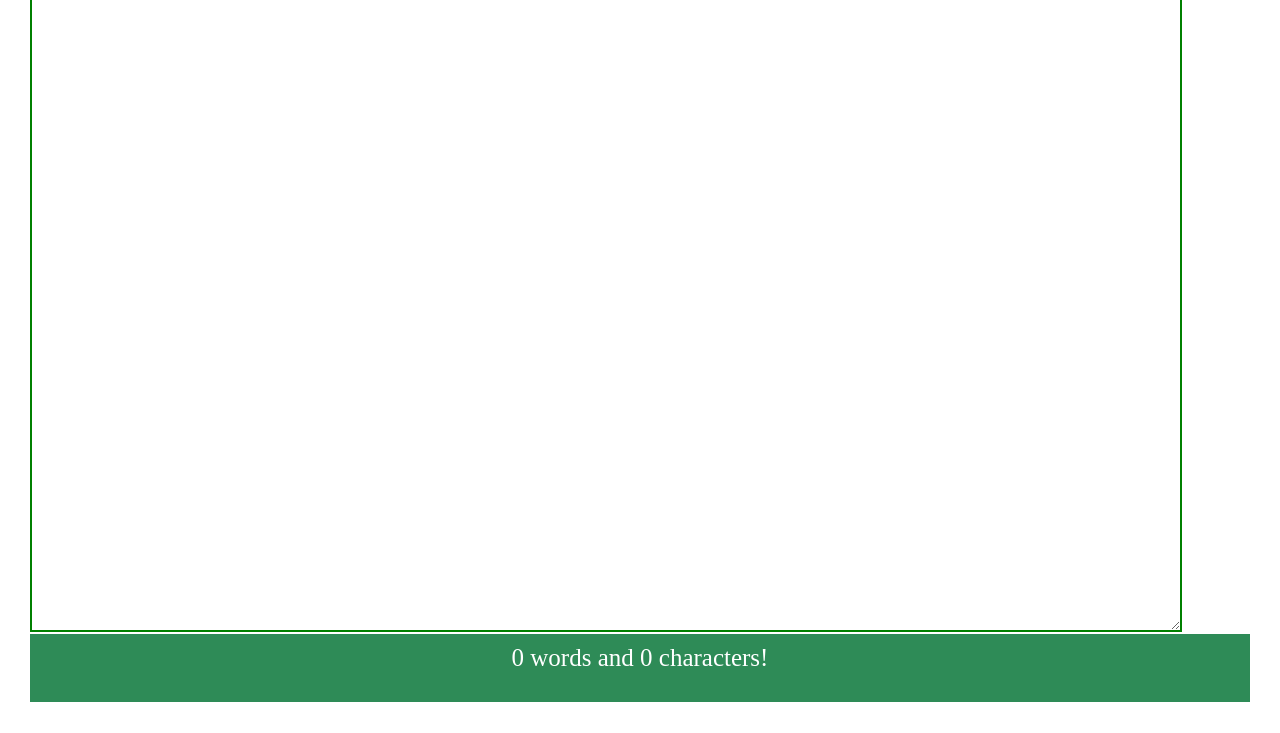
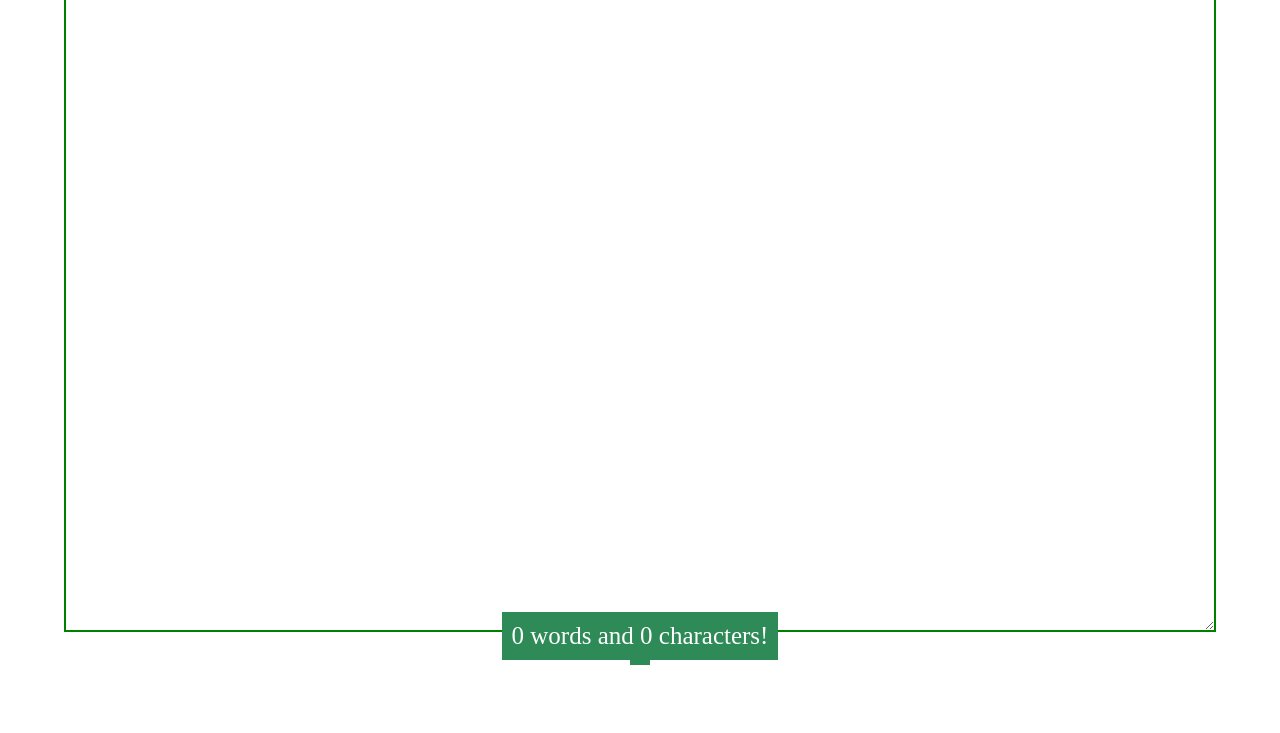
Before and after one commit to dilliram-code/word-counter, a plain HTML site: page index.html in a window 1280 px wide. Shown: the part 67-800 px from the top of the page. Drawn offline with Linux system fonts and the light colour scheme.

Commit message:
update display layout to flex for the body

```diff
--- a/style.css
+++ b/style.css
@@ -8,6 +8,10 @@ html{
     font-size: 62.5%;
 }
 body{
+    display: flex;
+    flex-direction: column;
+    justify-content: center;
+    align-items: center;
     padding: 1rem 3rem;
 }
 h1{
@@ -27,7 +31,7 @@ p{
     background-color: seagreen;
     font-weight: 400;
     color: white;
-    padding: 10px;
-    margin: 0px;
+    padding: 1rem;
+    margin: -20px 0 5px;
     font-size: 2.5rem;
 }
```
